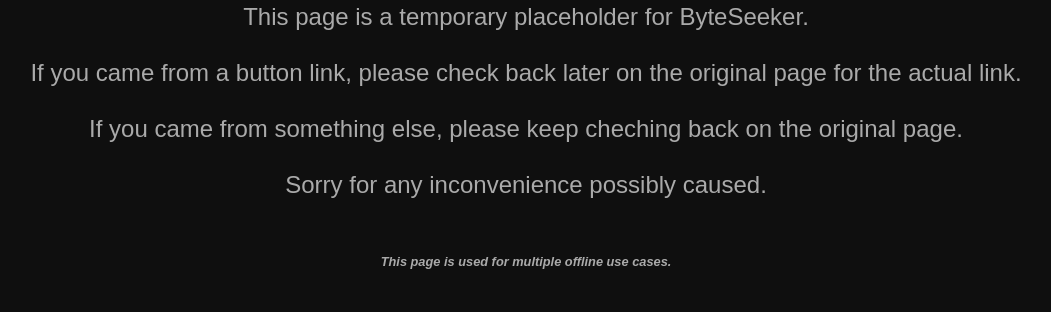
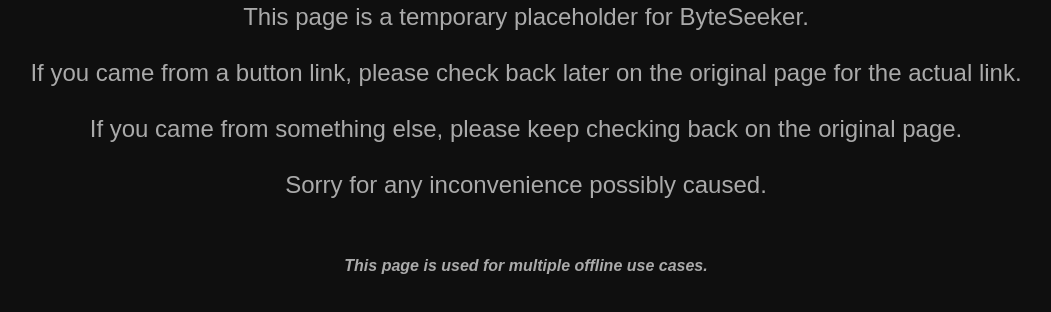
Before and after one commit to johnsonjacob298/byteseeker-offline, a plain HTML site: page index.html in a window 1280 px wide. Shown: the part 216-528 px from the top of the page, without its empty margins (114-1165 px from the left). Drawn offline with Linux system fonts and the light colour scheme.

Commit message:
Update index.html

```diff
--- a/index.html
+++ b/index.html
@@ -20,7 +20,7 @@
       color: #aaa;
     }
     h3 {
-       font-size: 0.8em;
+       font-size: 1.0em;
        color: #aaa;
     }
   </style>
@@ -29,7 +29,7 @@
   <h1>Temporary Placeholder</h1>
   <p>This page is a temporary placeholder for ByteSeeker.
     <br><br>If you came from a button link, please check back later on the original page for the actual link.
-      <br><br>If you came from something else, please keep cheching back on the original page.
+      <br><br>If you came from something else, please keep checking back on the original page.
         <br><br>Sorry for any inconvenience possibly caused.
   </p>
   <br>
```
